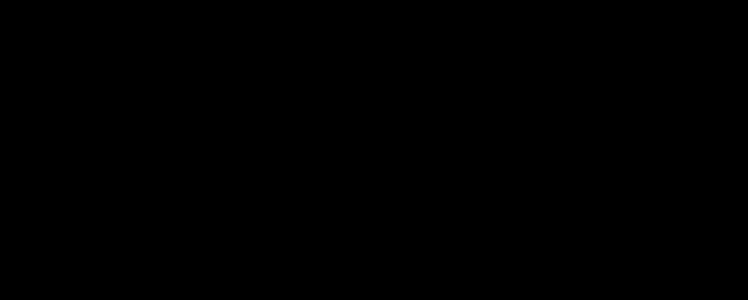
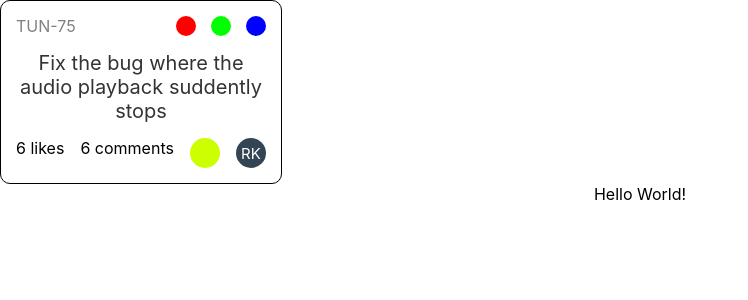
Before and after one commit to rickythedeveloper/proj-management-client, a React (Create React App) app: page / in a window 1280 px wide. Shown: the top 300 px of the page, without its empty margins (0-748 px from the left). Built offline with nearby package versions, Linux system fonts and the light colour scheme.

Commit message:
#2: Basic ticket component

```diff
--- a/src/App.css
+++ b/src/App.css
@@ -1,4 +1,3 @@
 .App {
   text-align: center;
-  background-color: black;
 }
--- a/src/App.tsx
+++ b/src/App.tsx
@@ -3,7 +3,9 @@
 import Ticket from './components/Ticket';
 
 function App(): JSX.Element {
-	const appStyle = { width: '100%', height: '100%' };
+	const appStyle = {
+		width: '100%', height: '100%',
+	};
 	return (
 		<div className="App" style={appStyle}>
 			<Ticket />
--- a/src/components/Ticket.tsx
+++ b/src/components/Ticket.tsx
@@ -4,7 +4,25 @@
 	style?: CSSProperties;
 }
 interface State {}
-const DEFAULT_STATE = {};
+const DEFAULT_STATE = {
+};
+
+interface Category {
+	name: string;
+	color: string;
+}
+
+interface Assignee {
+	initials: string;
+	color: string;
+}
+
+const TOP_SECTION_HEIGHT = 20;
+const BOTTOM_SECTION_HEIGHT = 30;
+const CATEGORY_HEIGHT = TOP_SECTION_HEIGHT * 1;
+const GAP = 15;
+const TITLE_FONT_SIZE = 20;
+const ASSIGNEE_SIZE = BOTTOM_SECTION_HEIGHT * 1;
 
 export default class Ticket extends React.Component<Props, State> {
 	constructor(props: Props) {
@@ -14,11 +32,122 @@
 
 	render(): JSX.Element {
 		const { style: additionalStyle } = this.props;
+		const id = 'TUN-75';
+		const categories: Category[] = [
+			{
+				name: 'a', color: '#f00',
+			}, {
+				name: 'a', color: '#0f0',
+			}, {
+				name: 'a', color: '#00f',
+			},
+		];
+		const title = 'Fix the bug where the audio playback suddently stops';
+		const urgency = 0.4; // between 0 and 1
+		const assignee: Assignee = {
+			initials: 'RK', color: '#345',
+		};
 		const containerStyle: CSSProperties = {
+			backgroundColor: '#fff',
+			borderRadius: 10,
+			border: '1px solid #000',
+			padding: GAP,
+			width: 250,
 			...additionalStyle,
 		};
+		const contentStyle: CSSProperties = {
+			position: 'relative',
+			display: 'flex',
+			flexDirection: 'column',
+			gap: GAP,
+		};
+		const topSectionStyle: CSSProperties = {
+			height: TOP_SECTION_HEIGHT,
+			width: '100%',
+			display: 'flex',
+			flexDirection: 'row',
+			alignItems: 'center',
+			justifyContent: 'space-between',
+		};
+		const idStyle: CSSProperties = {
+			lineHeight: '100%',
+			fontSize: CATEGORY_HEIGHT * 0.8,
+			color: 'grey',
+		};
+		const categoriesStyle: CSSProperties = {
+			display: 'flex',
+			flexDirection: 'row',
+			gap: GAP,
+		};
+		const categoryStyle: CSSProperties = {
+			height: CATEGORY_HEIGHT,
+			width: CATEGORY_HEIGHT,
+			borderRadius: CATEGORY_HEIGHT / 2,
+		};
+		const titleStyle: CSSProperties = {
+			fontSize: TITLE_FONT_SIZE,
+			color: '#333',
+		};
+		const bottomSectionStyle: CSSProperties = {
+			height: BOTTOM_SECTION_HEIGHT,
+			display: 'flex',
+			flexDirection: 'row',
+			justifyContent: 'space-between',
+		};
+		const urgencyStyle: CSSProperties = {
+			height: BOTTOM_SECTION_HEIGHT,
+			width: BOTTOM_SECTION_HEIGHT,
+			borderRadius: BOTTOM_SECTION_HEIGHT / 2,
+			backgroundColor: `rgb(${255 * 2 * urgency}, ${255 * 2 * (1 - urgency)}, 0)`,
+		};
+		const assigneeStyle: CSSProperties = {
+			backgroundColor: assignee.color,
+			color: 'white', // TODO: workout the best text color
+			height: ASSIGNEE_SIZE,
+			width: ASSIGNEE_SIZE,
+			borderRadius: ASSIGNEE_SIZE / 2,
+			display: 'flex',
+			alignItems: 'center',
+			justifyContent: 'center',
+		};
+		const assigneeInitialStyle: CSSProperties = {
+			fontSize: ASSIGNEE_SIZE / 2,
+		};
+
+		const categoryElements = categories.map((category) => (
+			<div
+				className="ticket-category"
+				style={{
+					...categoryStyle, backgroundColor: category.color,
+				}}
+			/>
+		));
 		return (
-			<div style={containerStyle}>Hello</div>
+			<div className="ticket" style={containerStyle}>
+				<div className="ticket-content" style={contentStyle}>
+					<div className="ticket-top-section" style={topSectionStyle}>
+						<div className="ticket-id" style={idStyle}>{id}</div>
+						<div className="ticket-categories" style={categoriesStyle}>
+							{categoryElements}
+						</div>
+					</div>
+
+					<div className="ticket-title" style={titleStyle}>
+						{title}
+					</div>
+
+					<div className="ticket-bottom-section" style={bottomSectionStyle}>
+						<div>6 likes</div>
+						<div>6 comments</div>
+						<div className="ticket-urgency" style={urgencyStyle} />
+						<div className="ticket-assignee" style={assigneeStyle}>
+							<div className="ticket-assignee-initial" style={assigneeInitialStyle}>
+								{assignee.initials}
+							</div>
+						</div>
+					</div>
+				</div>
+			</div>
 		);
 	}
 }
--- a/src/reportWebVitals.ts
+++ b/src/reportWebVitals.ts
@@ -2,9 +2,7 @@
 
 const reportWebVitals = (onPerfEntry?: ReportHandler): void => {
 	if (onPerfEntry && onPerfEntry instanceof Function) {
-		import('web-vitals').then(({
-			getCLS, getFID, getFCP, getLCP, getTTFB,
-		}) => {
+		import('web-vitals').then(({ getCLS, getFID, getFCP, getLCP, getTTFB }) => {
 			getCLS(onPerfEntry);
 			getFID(onPerfEntry);
 			getFCP(onPerfEntry);
```
Also changed, not shown: .eslintrc.json.
